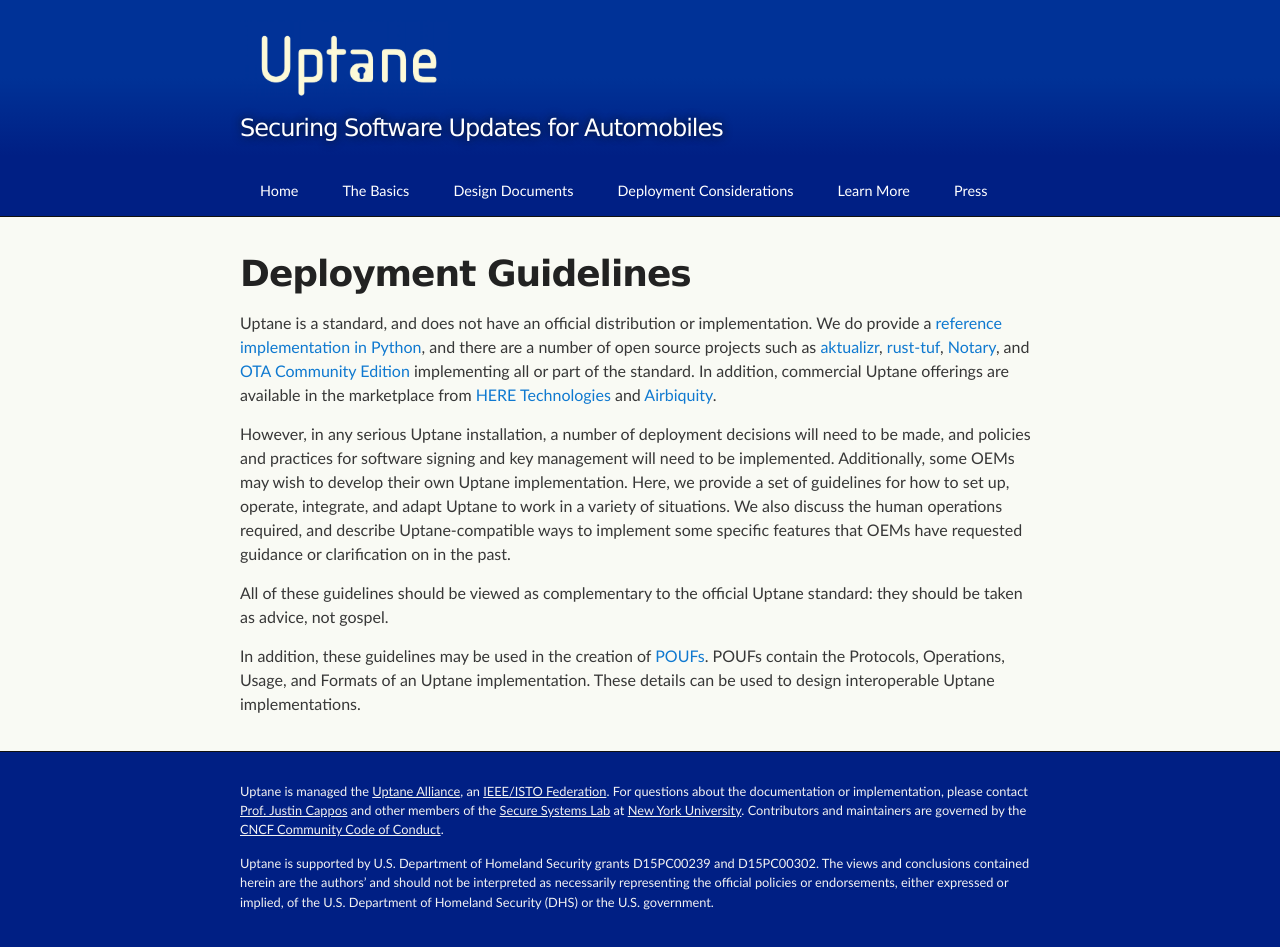
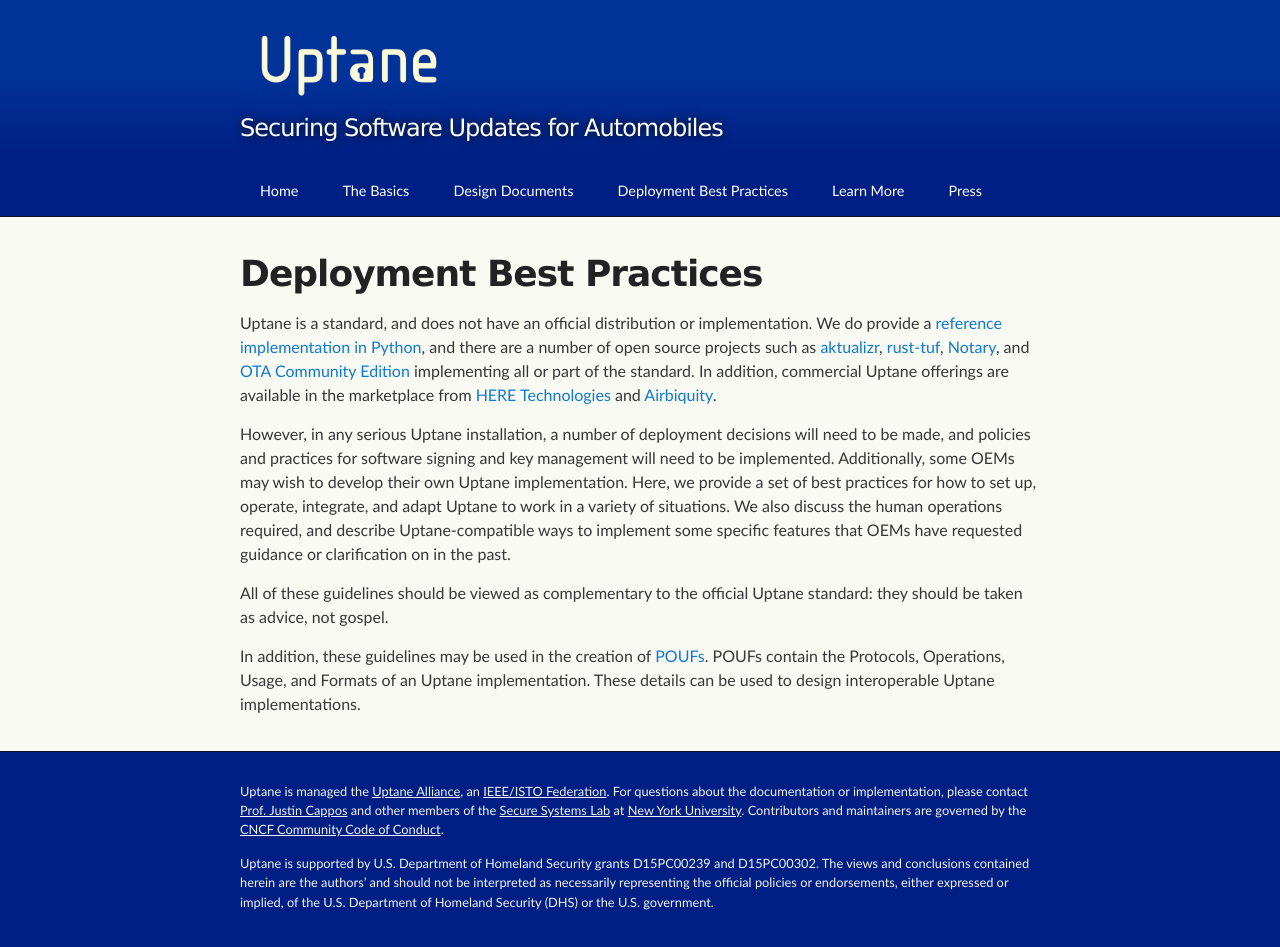
Before and after one commit to uptane/deployment-considerations, a Jekyll site: the page built from index.md, in a window 1280 px wide. Built offline with Jekyll 4.4.1, drawn with Linux system fonts in a browser that asks for light colours; our own code applies the rules of GitHub Pages for plain Markdown files.

Commit message:
Rename to "Deployment Best Practices".
I have not changed the name of the repo itself nor the website URLs.

Signed-off-by: Patrick Vacek <patrickvacek@gmail.com>

```diff
--- a/_data/navbar.yml
+++ b/_data/navbar.yml
@@ -39,7 +39,7 @@
       url: /standardref.html
 
 
-- text: Deployment Considerations
+- text: Deployment Best Practices
   sub:
     - text: Introduction
       url: /deployment-considerations/index.html
--- a/index.md
+++ b/index.md
@@ -3,11 +3,11 @@ layout: default
 css_id: introduction
 ---
 
-# Deployment Guidelines
+# Deployment Best Practices
 
 Uptane is a standard, and does not have an official distribution or implementation. We do provide a [reference implementation in Python](https://github.com/uptane/uptane), and there are a number of open source projects such as [aktualizr](https://github.com/advancedtelematic/aktualizr), [rust-tuf](https://github.com/heartsucker/rust-tuf), [Notary](https://github.com/theupdateframework/notary), and [OTA Community Edition](https://github.com/advancedtelematic/ota-community-edition/) implementing all or part of the standard. In addition, commercial Uptane offerings are available in the marketplace from [HERE Technologies](https://www.here.com/products/automotive/ota-technology) and [Airbiquity](https://www.airbiquity.com/product-offerings/software-and-data-management).
 
-However, in any serious Uptane installation, a number of deployment decisions will need to be made, and policies and practices for software signing and key management will need to be implemented. Additionally, some OEMs may wish to develop their own Uptane implementation. Here, we provide a set of guidelines for how to set up, operate, integrate, and adapt Uptane to work in a variety of situations. We also discuss the human operations required, and describe Uptane-compatible ways to implement some specific features that OEMs have requested guidance or clarification on in the past.
+However, in any serious Uptane installation, a number of deployment decisions will need to be made, and policies and practices for software signing and key management will need to be implemented. Additionally, some OEMs may wish to develop their own Uptane implementation. Here, we provide a set of best practices for how to set up, operate, integrate, and adapt Uptane to work in a variety of situations. We also discuss the human operations required, and describe Uptane-compatible ways to implement some specific features that OEMs have requested guidance or clarification on in the past.
 
 All of these guidelines should be viewed as complementary to the official Uptane standard: they should be taken as advice, not gospel.
 
```
Also changed, not shown: README.md.
